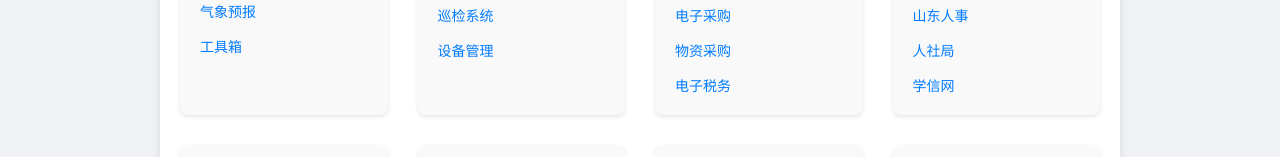
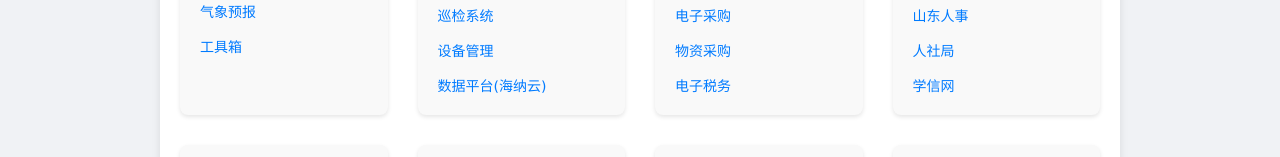
Before and after one commit to Sonder2025/sonder2025.github.io, a plain HTML site: page index.html in a window 1280 px wide. Shown: the part 268-425 px from the top of the page. Drawn offline with Linux system fonts and the light colour scheme.

Commit message:
Update index.html

```diff
--- a/index.html
+++ b/index.html
@@ -185,7 +185,7 @@
                 <li><a href='http://199.182.220.161:84/login.html' target='_blank'>GIS系统</a></li>
                 <li><a href='http://202.136.50.123:88' target='_blank'>巡检系统</a></li>
                 <li><a href='http://219.146.91.67:9000' target='_blank'>设备管理</a></li>
-
+                <li><a href='http://10.99.0.42:8880/a/login' target='_blank'>数据平台(海纳云)</a></li>
             </ul>
         </div>
         <div class="list">
```
